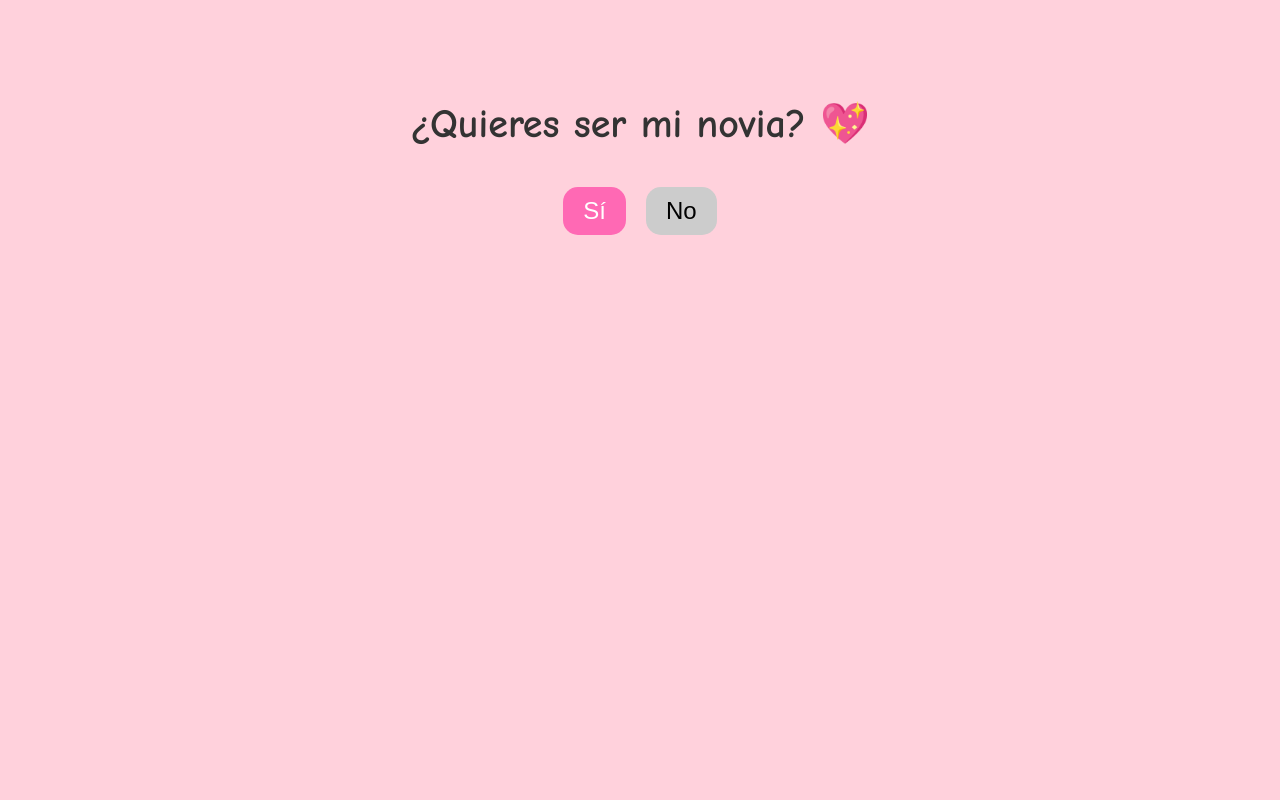
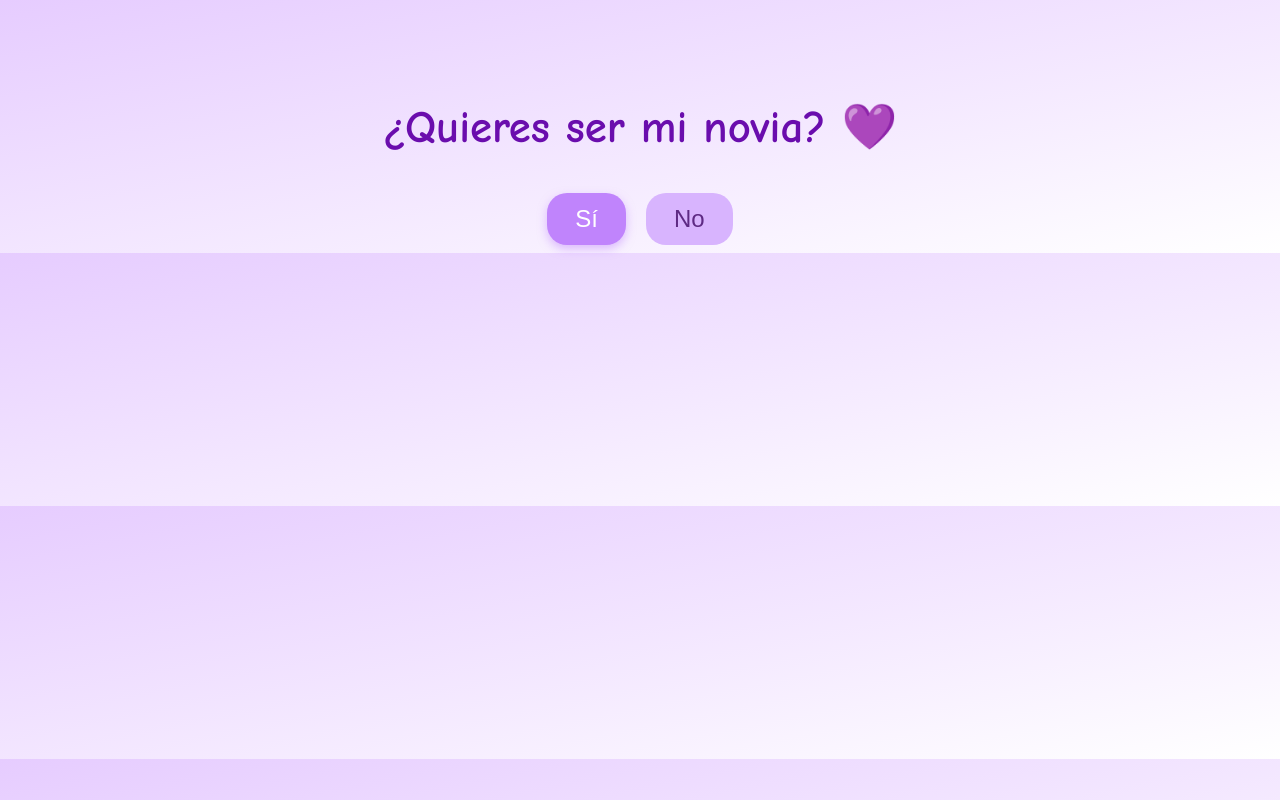
Before and after one commit to DavidQueve/la-distancia-no-es-tanta, a plain HTML site: page index.html in a window 1280 px wide. Drawn offline with Linux system fonts and the light colour scheme.

Commit message:
Update index.html

```diff
--- a/index.html
+++ b/index.html
@@ -7,14 +7,15 @@
     body {
       font-family: 'Comic Sans MS', cursive;
       text-align: center;
-      background: #ffd1dc;
-      color: #333;
+      background: linear-gradient(to bottom right, #e6ccff, #ffffff);
+      color: #5e2a84;
       margin-top: 100px;
     }
 
     h1 {
-      font-size: 2.5rem;
+      font-size: 2.8rem;
       margin-bottom: 40px;
+      color: #6a0dad;
     }
 
     .buttons {
@@ -25,32 +26,38 @@
 
     button {
       font-size: 1.5rem;
-      padding: 10px 20px;
+      padding: 12px 28px;
       border: none;
-      border-radius: 15px;
+      border-radius: 20px;
       cursor: pointer;
       transition: 0.3s;
     }
 
     #yesBtn {
-      background-color: #ff69b4;
+      background-color: #c084fc;
       color: white;
+      box-shadow: 0 4px 10px rgba(192, 132, 252, 0.5);
+    }
+
+    #yesBtn:hover {
+      background-color: #a855f7;
     }
 
     #noBtn {
-      background-color: #ccc;
+      background-color: #d8b4fe;
+      color: #5e2a84;
     }
 
     #mensaje {
       margin-top: 50px;
-      font-size: 1.8rem;
-      color: #d60087;
+      font-size: 1.9rem;
+      color: #7e22ce;
       display: none;
     }
   </style>
 </head>
 <body>
-  <h1>¿Quieres ser mi novia? 💖</h1>
+  <h1>¿Quieres ser mi novia? 💜</h1>
   <div class="buttons">
     <button id="yesBtn">Sí</button>
     <button id="noBtn">No</button>
```
